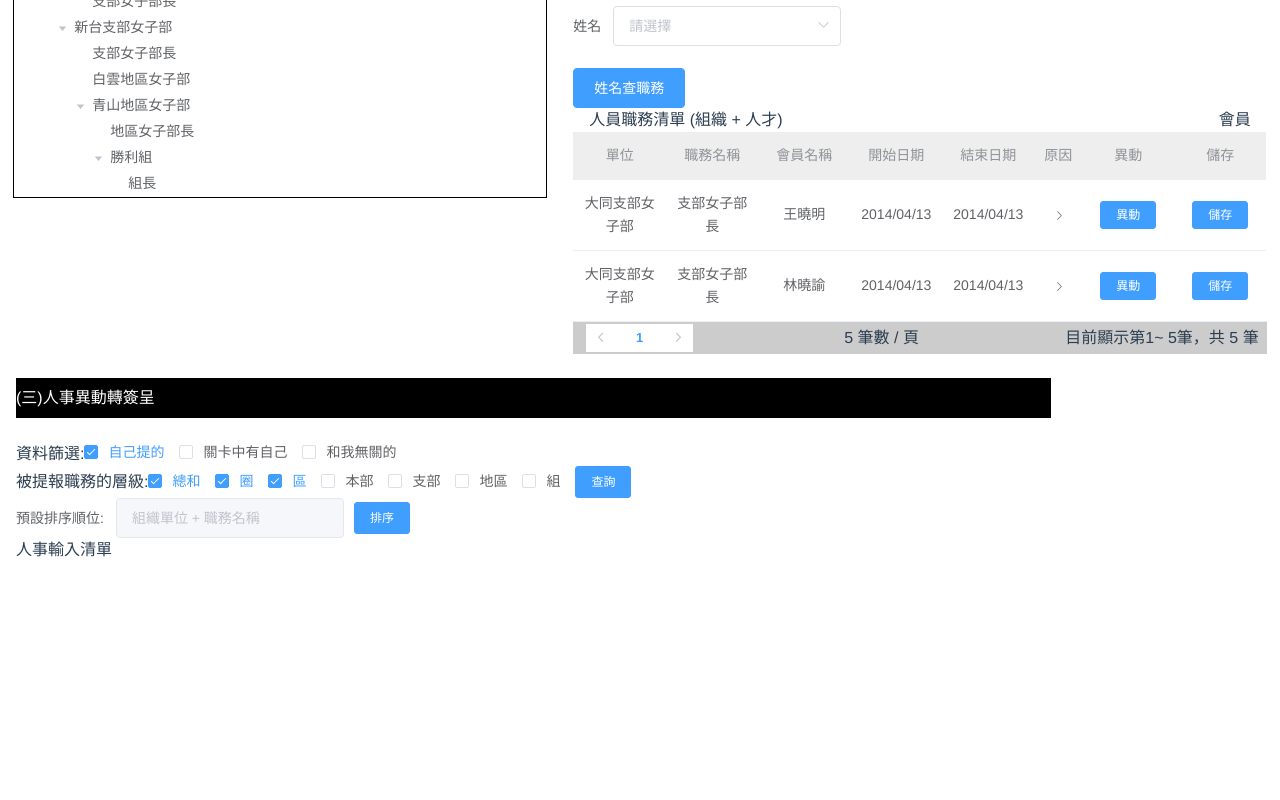
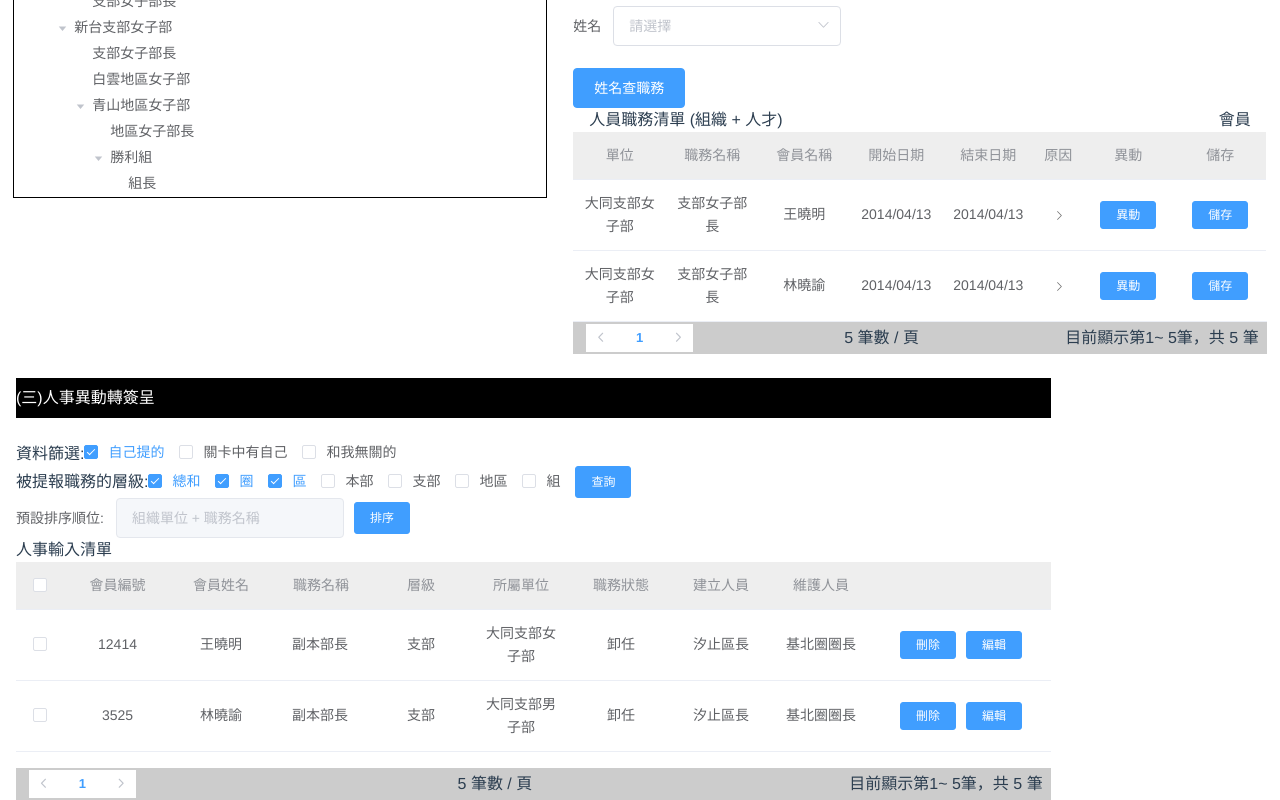
Before and after one commit to flowringWeb/soka, a Vue app: page /Step7 in a window 1280 px wide. Shown: the part 867-1667 px from the top of the page. Before the commit the page ends 1429 px from the top, so only its background shows below. Built offline with nearby package versions, Linux system fonts and the light colour scheme; what vue2-org-tree would draw is missing.

Commit message:
新增 step7表單- 人事異動轉簽呈與優化 step4 表格

```diff
--- a/src/views/Step4.vue
+++ b/src/views/Step4.vue
@@ -121,12 +121,12 @@
                                 <div>{{ scope.row.sign_detail}}</div>
                             </template>
                         </el-table-column>
-                        <el-table-column label="內部審核結果" align="center">
+                        <el-table-column label="內部審核結果" align="center" width="150">
                             <template slot-scope="scope">
                                 <el-input v-model="scope.row.audit_result" :disabled="!scope.row.isEdit"></el-input>
                             </template>
                         </el-table-column>
-                        <el-table-column label="內部審核意見" align="center">
+                        <el-table-column label="內部審核意見" align="center" width="150">
                             <template slot-scope="scope">
                                 <el-input
                                     type="textarea"
@@ -137,7 +137,7 @@
                                 </el-input>
                             </template>
                         </el-table-column>
-                        <el-table-column prop="revise_btn" label="修改" align="center">
+                        <el-table-column prop="revise_btn" label="修改" align="center" width="150">
                             <template slot-scope="scope">
                                 <el-button
                                     size="mini"
--- a/src/views/Step7.vue
+++ b/src/views/Step7.vue
@@ -137,7 +137,30 @@
                     },
                 ],
                 checkList: ["自己提的"],
-                checkList2: ["總和", "圈", "區"]
+                checkList2: ["總和", "圈", "區"],
+                multipleSelection: [],
+                affair_data: [
+                    {
+                        affair_mem_id: 12414,
+                        affair_mem_name: "王曉明",
+                        affair_job_title: "副本部長",
+                        affair_level: "支部",
+                        affair_depart: "大同支部女子部",
+                        affair_job_status: "卸任",
+                        affair_set_person: "汐止區長",
+                        affair_maintain_person: "基北圈圈長"
+                    },
+                    {
+                        affair_mem_id: 3525,
+                        affair_mem_name: "林曉諭",
+                        affair_job_title: "副本部長",
+                        affair_level: "支部",
+                        affair_depart: "大同支部男子部",
+                        affair_job_status: "卸任",
+                        affair_set_person: "汐止區長",
+                        affair_maintain_person: "基北圈圈長"
+                    }
+                ],
             }
         },
         methods: {
@@ -145,6 +168,10 @@
             // getRowKeys(row) {
             //     console.log(row.children);
             // }
+            //人事輸入清單
+            handleSelectionChange(val) {
+                this.multipleSelection = val;
+            }
         }
 
     }
@@ -442,7 +469,47 @@
                     </div>
                     <div>
                         <div>人事輸入清單</div>
-
+                        <el-table :data="affair_data" class="mb-3" :header-cell-style="{ background: '#eee' }"
+                        @selection-change="handleSelectionChange">
+                            <el-table-column type="selection" align="center">
+                            </el-table-column>
+                            <el-table-column prop="affair_mem_id" label="會員編號" align="center">
+                            </el-table-column>
+                            <el-table-column prop="affair_mem_name" label="會員姓名" align="center">
+                            </el-table-column>
+                            <el-table-column
+                                prop="affair_job_title"
+                                label="職務名稱"
+                                show-overflow-tooltip
+                                align="center"
+                                >
+                            </el-table-column>
+                            <el-table-column prop="affair_level" label="層級" align="center">
+                            </el-table-column>
+                            <el-table-column prop="affair_depart" label="所屬單位" align="center">
+                            </el-table-column>
+                            <el-table-column prop="affair_job_status" label="職務狀態" align="center">
+                            </el-table-column>
+                            <el-table-column prop="affair_set_person" label="建立人員" align="center">
+                            </el-table-column>
+                            <el-table-column prop="affair_maintain_person" label="維護人員" align="center">
+                            </el-table-column>
+                            <el-table-column align="center" width="180">
+                                <template slot-scope="scope">
+                                    <el-button
+                                        size="mini"
+                                        type="primary"
+                                        @click="handleEdit(scope.$index, scope.row)">刪除
+                                    </el-button>
+                                    <el-button
+                                        size="mini"
+                                        type="primary"
+                                        @click="handleDelete(scope.$index, scope.row)">編輯
+                                    </el-button>
+                                </template>
+                            </el-table-column>
+                        </el-table>
+                        <Pagination></Pagination>
                     </div>
                 </el-col>
             </el-row>
```
